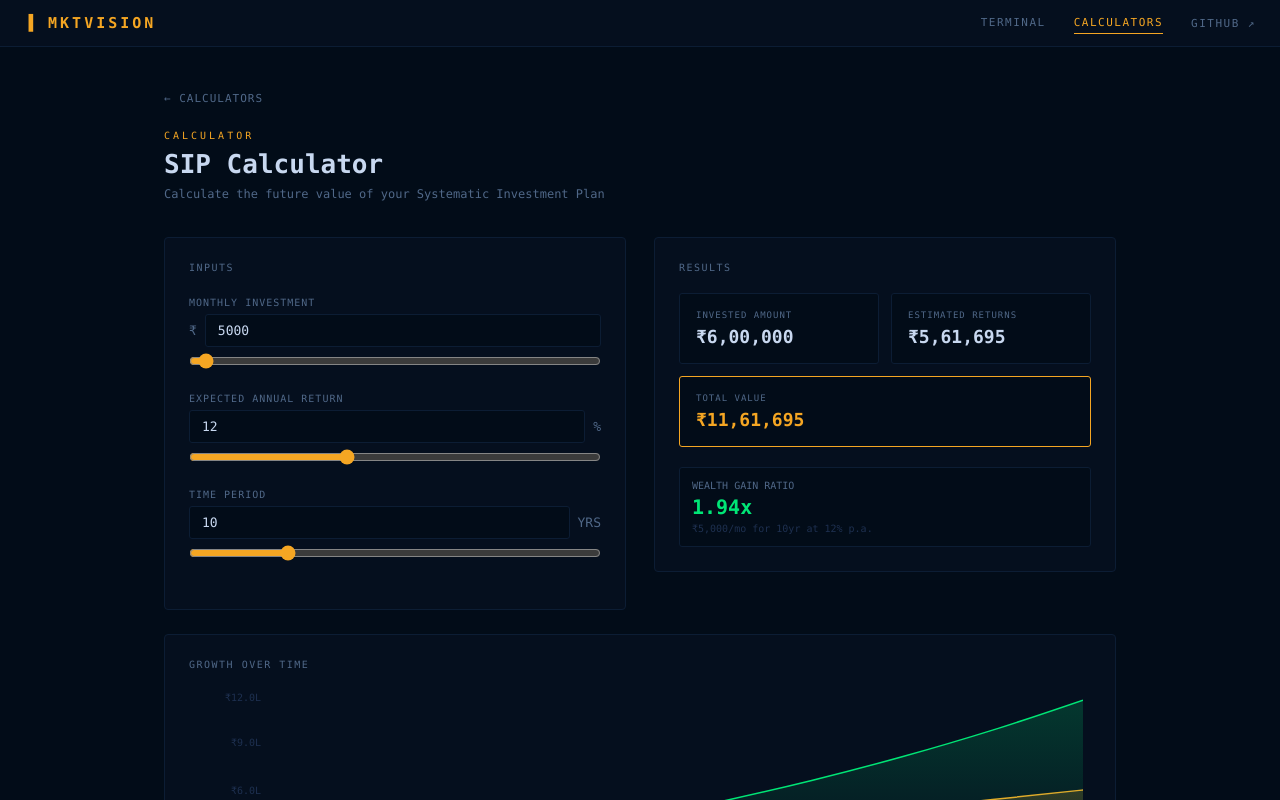
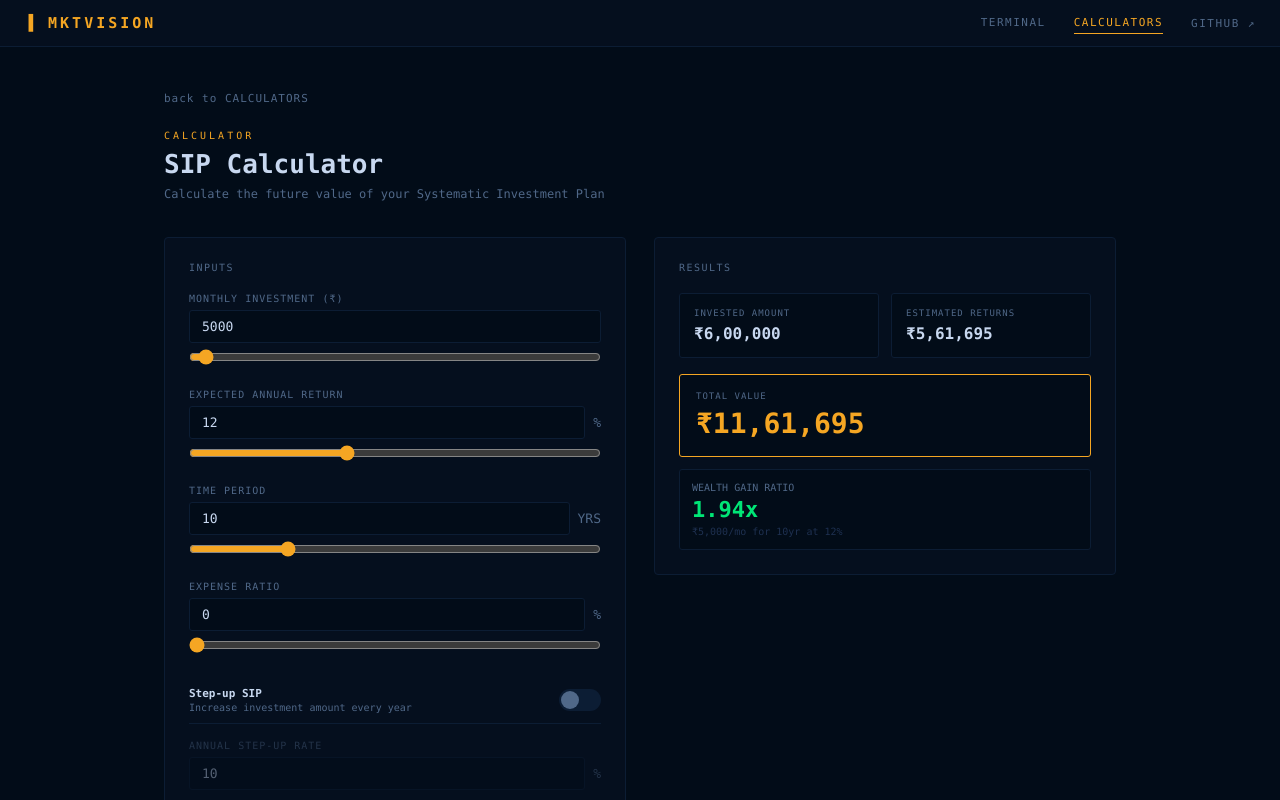
Before and after one commit to evans-0/finance, a React (Vite) app: page /calculators/sip in a window 1280 px wide. Shown: the top 800 px of the page. Built offline with nearby package versions, Linux system fonts and the light colour scheme.

Commit message:
Added step up and expense ratio

```diff
--- a/src/pages/calculators/SIP.jsx
+++ b/src/pages/calculators/SIP.jsx
@@ -8,56 +8,78 @@ const C = {
   green: '#00e676', amber: '#f5a623', text: '#c8d8f0', textSec: '#506888', textDim: '#1e3050',
 }
 const MONO = "'Consolas','Menlo','Monaco','Courier New',monospace"
-const fmt = n => '₹' + Math.round(n).toLocaleString('en-IN')
+const INR = '\u20b9'
+const fmt = n => INR + Math.round(n).toLocaleString('en-IN')
 
-function InputField({ label, value, onChange, min, max, step, prefix, suffix }) {
+function InputField({ label, value, onChange, min, max, step, suffix, disabled }) {
   return (
-    <div style={{ marginBottom: 20 }}>
+    <div style={{ marginBottom: 20, opacity: disabled ? 0.4 : 1 }}>
       <label style={{ fontSize: 10, color: C.textSec, letterSpacing: 1, display: 'block', marginBottom: 6 }}>{label}</label>
       <div style={{ display: 'flex', alignItems: 'center', gap: 8 }}>
-        {prefix && <span style={{ fontSize: 13, color: C.textSec }}>{prefix}</span>}
-        <input type="number" value={value} onChange={e => onChange(Number(e.target.value))} min={min} max={max} step={step}
-          style={{ flex: 1, background: C.bg, border: `1px solid ${C.border}`, color: C.text, padding: '8px 12px', fontSize: 13, fontFamily: MONO, borderRadius: 3, outline: 'none', width: '100%' }} />
+        <input type="number" value={value} onChange={e => onChange(Number(e.target.value))} min={min} max={max} step={step} disabled={disabled}
+          style={{ flex: 1, background: C.bg, border: '1px solid ' + C.border, color: C.text, padding: '8px 12px', fontSize: 13, fontFamily: MONO, borderRadius: 3, outline: 'none' }} />
         {suffix && <span style={{ fontSize: 13, color: C.textSec }}>{suffix}</span>}
       </div>
-      <input type="range" value={value} onChange={e => onChange(Number(e.target.value))} min={min} max={max} step={step}
-        style={{ width: '100%', marginTop: 6, accentColor: C.amber }} />
+      {!disabled && <input type="range" value={value} onChange={e => onChange(Number(e.target.value))} min={min} max={max} step={step} style={{ width: '100%', marginTop: 6, accentColor: C.amber }} />}
     </div>
   )
 }
 
-function ResultCard({ label, value, highlight }) {
+function Toggle({ label, hint, enabled, onToggle }) {
   return (
-    <div style={{ background: C.bg, border: `1px solid ${highlight ? C.amber : C.border}`, borderRadius: 3, padding: '16px', flex: 1, minWidth: 140 }}>
-      <div style={{ fontSize: 9, color: C.textSec, letterSpacing: 1, marginBottom: 6 }}>{label}</div>
-      <div style={{ fontSize: 18, fontWeight: 700, color: highlight ? C.amber : C.text }}>{value}</div>
+    <div style={{ display: 'flex', justifyContent: 'space-between', alignItems: 'center', padding: '10px 0', marginBottom: 16, borderBottom: '1px solid ' + C.border }}>
+      <div>
+        <div style={{ fontSize: 11, color: C.text, fontWeight: 600 }}>{label}</div>
+        {hint && <div style={{ fontSize: 10, color: C.textSec, marginTop: 2 }}>{hint}</div>}
+      </div>
+      <div onClick={onToggle} style={{ width: 42, height: 22, borderRadius: 11, cursor: 'pointer', background: enabled ? C.amber : C.border, position: 'relative', transition: 'background 0.2s', flexShrink: 0, marginLeft: 16 }}>
+        <div style={{ width: 18, height: 18, borderRadius: 9, background: enabled ? '#020c18' : C.textSec, position: 'absolute', top: 2, left: enabled ? 22 : 2, transition: 'left 0.2s' }} />
+      </div>
     </div>
   )
 }
 
+function calcSIP(monthly, annualRate, years, stepUp, stepUpEnabled, expenseRatio) {
+  const r = Math.max(0, annualRate - expenseRatio) / 12 / 100
+  if (!stepUpEnabled) {
+    const n = years * 12
+    return { futureValue: r > 0 ? monthly * ((Math.pow(1 + r, n) - 1) / r) * (1 + r) : monthly * n, invested: monthly * n }
+  }
+  let balance = 0, invested = 0, current = monthly
+  for (let y = 0; y < years; y++) {
+    if (y > 0) current *= (1 + stepUp / 100)
+    for (let m = 0; m < 12; m++) { balance = balance * (1 + r) + current; invested += current }
+  }
+  return { futureValue: balance, invested }
+}
+
 export default function SIP() {
-  const [monthly, setMonthly]   = useState(5000)
-  const [rate, setRate]         = useState(12)
-  const [years, setYears]       = useState(10)
+  const [monthly,       setMonthly]       = useState(5000)
+  const [rate,          setRate]          = useState(12)
+  const [years,         setYears]         = useState(10)
+  const [expenseRatio,  setExpenseRatio]  = useState(0)
+  const [stepUpEnabled, setStepUpEnabled] = useState(false)
+  const [stepUp,        setStepUp]        = useState(10)
 
-  const months      = years * 12
-  const r           = rate / 12 / 100
-  const futureValue = r > 0 ? monthly * ((Math.pow(1 + r, months) - 1) / r) * (1 + r) : monthly * months
-  const invested    = monthly * months
-  const returns     = futureValue - invested
+  const { futureValue, invested } = calcSIP(monthly, rate, years, stepUp, stepUpEnabled, expenseRatio)
+  const returns = futureValue - invested
 
   const chartData = Array.from({ length: years }, (_, i) => {
-    const n  = (i + 1) * 12
-    const fv = r > 0 ? monthly * ((Math.pow(1 + r, n) - 1) / r) * (1 + r) : monthly * n
-    const inv = monthly * n
-    return { year: `Yr ${i + 1}`, invested: Math.round(inv), value: Math.round(fv) }
+    const yr     = i + 1
+    const normal = calcSIP(monthly, rate, yr, stepUp, false,         expenseRatio)
+    const step   = calcSIP(monthly, rate, yr, stepUp, stepUpEnabled, expenseRatio)
+    const row    = { year: 'Yr ' + yr, invested: Math.round(step.invested), value: Math.round(step.futureValue) }
+    if (stepUpEnabled) row.noStepUp = Math.round(normal.futureValue)
+    return row
   })
+
+  const tickFmt = v => v >= 1e7 ? INR+(v/1e7).toFixed(1)+'Cr' : v >= 1e5 ? INR+(v/1e5).toFixed(1)+'L' : INR+(v/1000).toFixed(0)+'K'
 
   return (
     <div style={{ background: C.bg, minHeight: '100vh', fontFamily: MONO, color: C.text }}>
       <Navbar />
       <div style={{ maxWidth: 1000, margin: '0 auto', padding: '40px 24px' }}>
-        <Link to="/calculators" style={{ fontSize: 11, color: C.textSec, textDecoration: 'none', letterSpacing: 1 }}>← CALCULATORS</Link>
+        <Link to="/calculators" style={{ fontSize: 11, color: C.textSec, textDecoration: 'none', letterSpacing: 1 }}>back to CALCULATORS</Link>
         <div style={{ marginTop: 24, marginBottom: 36 }}>
           <div style={{ fontSize: 10, color: C.amber, letterSpacing: 3, marginBottom: 8 }}>CALCULATOR</div>
           <h1 style={{ fontSize: 26, fontWeight: 700, marginBottom: 8 }}>SIP Calculator</h1>
@@ -65,61 +87,74 @@ export default function SIP() {
         </div>
 
         <div style={{ display: 'grid', gridTemplateColumns: '1fr 1fr', gap: 28 }}>
-          {/* Inputs */}
-          <div style={{ background: C.panel, border: `1px solid ${C.border}`, borderRadius: 4, padding: 24 }}>
-            <div style={{ fontSize: 10, color: C.textSec, letterSpacing: 1.5, marginBottom: 24 }}>INPUTS</div>
-            <InputField label="MONTHLY INVESTMENT" value={monthly} onChange={setMonthly} min={500} max={200000} step={500} prefix="₹" />
-            <InputField label="EXPECTED ANNUAL RETURN" value={rate} onChange={setRate} min={1} max={30} step={0.5} suffix="%" />
-            <InputField label="TIME PERIOD" value={years} onChange={setYears} min={1} max={40} step={1} suffix="YRS" />
+          <div style={{ background: C.panel, border: '1px solid ' + C.border, borderRadius: 4, padding: 24 }}>
+            <div style={{ fontSize: 10, color: C.textSec, letterSpacing: 1.5, marginBottom: 20 }}>INPUTS</div>
+            <InputField label={'MONTHLY INVESTMENT (' + INR + ')'} value={monthly} onChange={setMonthly} min={500}  max={200000} step={500}  />
+            <InputField label="EXPECTED ANNUAL RETURN"             value={rate}    onChange={setRate}    min={1}    max={30}     step={0.5}  suffix="%" />
+            <InputField label="TIME PERIOD"                        value={years}   onChange={setYears}   min={1}    max={40}     step={1}    suffix="YRS" />
+            <InputField label="EXPENSE RATIO"               value={expenseRatio}   onChange={setExpenseRatio} min={0} max={3} step={0.05} suffix="%" />
+            {expenseRatio > 0 && (
+              <div style={{ background: C.bg, border: '1px solid ' + C.border, borderRadius: 3, padding: 10, marginBottom: 16, fontSize: 10, color: C.textSec }}>
+                EFFECTIVE RETURN: <span style={{ color: C.amber }}>{Math.max(0, rate - expenseRatio).toFixed(2)}% p.a.</span> after {expenseRatio}% expense ratio
+              </div>
+            )}
+            <Toggle label="Step-up SIP" hint="Increase investment amount every year" enabled={stepUpEnabled} onToggle={() => setStepUpEnabled(v => !v)} />
+            <InputField label="ANNUAL STEP-UP RATE" value={stepUp} onChange={setStepUp} min={1} max={50} step={1} suffix="%" disabled={!stepUpEnabled} />
           </div>
 
-          {/* Results */}
           <div>
-            <div style={{ background: C.panel, border: `1px solid ${C.border}`, borderRadius: 4, padding: 24, marginBottom: 20 }}>
+            <div style={{ background: C.panel, border: '1px solid ' + C.border, borderRadius: 4, padding: 24, marginBottom: 20 }}>
               <div style={{ fontSize: 10, color: C.textSec, letterSpacing: 1.5, marginBottom: 20 }}>RESULTS</div>
-              <div style={{ display: 'flex', gap: 12, flexWrap: 'wrap', marginBottom: 20 }}>
-                <ResultCard label="INVESTED AMOUNT"    value={fmt(invested)}    />
-                <ResultCard label="ESTIMATED RETURNS"  value={fmt(returns)}     />
-                <ResultCard label="TOTAL VALUE"        value={fmt(futureValue)} highlight />
+              <div style={{ display: 'flex', gap: 12, flexWrap: 'wrap', marginBottom: 16 }}>
+                {[['INVESTED AMOUNT', fmt(invested)], ['ESTIMATED RETURNS', fmt(returns)]].map(([l, v]) => (
+                  <div key={l} style={{ background: C.bg, border: '1px solid ' + C.border, borderRadius: 3, padding: '14px', flex: 1 }}>
+                    <div style={{ fontSize: 9, color: C.textSec, letterSpacing: 1, marginBottom: 6 }}>{l}</div>
+                    <div style={{ fontSize: 16, fontWeight: 700, color: C.text }}>{v}</div>
+                  </div>
+                ))}
               </div>
-              <div style={{ background: C.bg, border: `1px solid ${C.border}`, borderRadius: 3, padding: 12 }}>
+              <div style={{ background: C.bg, border: '1px solid ' + C.amber, borderRadius: 3, padding: '16px', marginBottom: 12 }}>
+                <div style={{ fontSize: 9, color: C.textSec, letterSpacing: 1, marginBottom: 6 }}>TOTAL VALUE</div>
+                <div style={{ fontSize: 28, fontWeight: 700, color: C.amber }}>{fmt(futureValue)}</div>
+              </div>
+              <div style={{ background: C.bg, border: '1px solid ' + C.border, borderRadius: 3, padding: 12 }}>
                 <div style={{ fontSize: 10, color: C.textSec, marginBottom: 4 }}>WEALTH GAIN RATIO</div>
-                <div style={{ fontSize: 20, color: C.green, fontWeight: 700 }}>
-                  {(futureValue / invested).toFixed(2)}x
-                </div>
+                <div style={{ fontSize: 22, color: C.green, fontWeight: 700 }}>{(futureValue / invested).toFixed(2)}x</div>
                 <div style={{ fontSize: 10, color: C.textDim, marginTop: 4 }}>
-                  ₹{Math.round(monthly).toLocaleString('en-IN')}/mo for {years}yr at {rate}% p.a.
+                  {fmt(monthly)}/mo{stepUpEnabled ? ' + ' + stepUp + '% step-up' : ''} for {years}yr at {rate}%{expenseRatio > 0 ? ' (net ' + Math.max(0, rate - expenseRatio).toFixed(2) + '%)' : ''}
                 </div>
               </div>
             </div>
           </div>
         </div>
 
-        {/* Chart */}
-        <div style={{ background: C.panel, border: `1px solid ${C.border}`, borderRadius: 4, padding: 24, marginTop: 24 }}>
-          <div style={{ fontSize: 10, color: C.textSec, letterSpacing: 1.5, marginBottom: 20 }}>GROWTH OVER TIME</div>
+        <div style={{ background: C.panel, border: '1px solid ' + C.border, borderRadius: 4, padding: 24, marginTop: 24 }}>
+          <div style={{ fontSize: 10, color: C.textSec, letterSpacing: 1.5, marginBottom: 20 }}>
+            GROWTH OVER TIME{stepUpEnabled ? ' — STEP-UP vs NO STEP-UP' : ''}
+          </div>
           <ResponsiveContainer width="100%" height={240}>
             <AreaChart data={chartData} margin={{ top: 4, right: 8, bottom: 0, left: 0 }}>
               <defs>
                 <linearGradient id="invested" x1="0" y1="0" x2="0" y2="1">
-                  <stop offset="5%" stopColor={C.amber} stopOpacity={0.3} />
-                  <stop offset="95%" stopColor={C.amber} stopOpacity={0} />
+                  <stop offset="5%" stopColor={C.amber} stopOpacity={0.3} /><stop offset="95%" stopColor={C.amber} stopOpacity={0} />
                 </linearGradient>
                 <linearGradient id="value" x1="0" y1="0" x2="0" y2="1">
-                  <stop offset="5%" stopColor={C.green} stopOpacity={0.3} />
-                  <stop offset="95%" stopColor={C.green} stopOpacity={0} />
+                  <stop offset="5%" stopColor={C.green} stopOpacity={0.3} /><stop offset="95%" stopColor={C.green} stopOpacity={0} />
+                </linearGradient>
+                <linearGradient id="noStepUp" x1="0" y1="0" x2="0" y2="1">
+                  <stop offset="5%" stopColor="#2196f3" stopOpacity={0.15} /><stop offset="95%" stopColor="#2196f3" stopOpacity={0} />
                 </linearGradient>
               </defs>
               <XAxis dataKey="year" tick={{ fill: C.textDim, fontSize: 10, fontFamily: MONO }} tickLine={false} axisLine={{ stroke: C.border }} />
-              <YAxis tick={{ fill: C.textDim, fontSize: 10, fontFamily: MONO }} tickLine={false} axisLine={false} width={80}
-                tickFormatter={v => v >= 1e7 ? '₹' + (v / 1e7).toFixed(1) + 'Cr' : v >= 1e5 ? '₹' + (v / 1e5).toFixed(1) + 'L' : '₹' + (v / 1000).toFixed(0) + 'K'} />
-              <Tooltip formatter={(v, name) => [fmt(v), name === 'invested' ? 'Invested' : 'Total Value']}
-                contentStyle={{ background: C.panel, border: `1px solid ${C.border}`, fontFamily: MONO, fontSize: 11 }}
+              <YAxis tick={{ fill: C.textDim, fontSize: 10, fontFamily: MONO }} tickLine={false} axisLine={false} width={80} tickFormatter={tickFmt} />
+              <Tooltip formatter={(v, name) => [fmt(v), name === 'invested' ? 'Amount Invested' : name === 'value' ? 'Total Value' : 'Without Step-up']}
+                contentStyle={{ background: C.panel, border: '1px solid ' + C.border, fontFamily: MONO, fontSize: 11 }}
                 labelStyle={{ color: C.textSec }} itemStyle={{ color: C.text }} />
-              <Legend formatter={v => v === 'invested' ? 'Amount Invested' : 'Total Value'}
+              <Legend formatter={v => v === 'invested' ? 'Amount Invested' : v === 'value' ? 'Total Value' : 'Without Step-up'}
                 wrapperStyle={{ fontSize: 10, color: C.textSec, fontFamily: MONO }} />
-              <Area type="monotone" dataKey="invested" stroke={C.amber} strokeWidth={1.5} fill="url(#invested)" dot={false} />
-              <Area type="monotone" dataKey="value"    stroke={C.green} strokeWidth={1.5} fill="url(#value)"    dot={false} />
+              <Area type="monotone" dataKey="invested" stroke={C.amber}   strokeWidth={1.5} fill="url(#invested)" dot={false} />
+              <Area type="monotone" dataKey="value"    stroke={C.green}   strokeWidth={1.5} fill="url(#value)"    dot={false} />
+              {stepUpEnabled && <Area type="monotone" dataKey="noStepUp" stroke="#2196f3" strokeWidth={1.5} strokeDasharray="4 4" fill="url(#noStepUp)" dot={false} />}
             </AreaChart>
           </ResponsiveContainer>
         </div>
```
